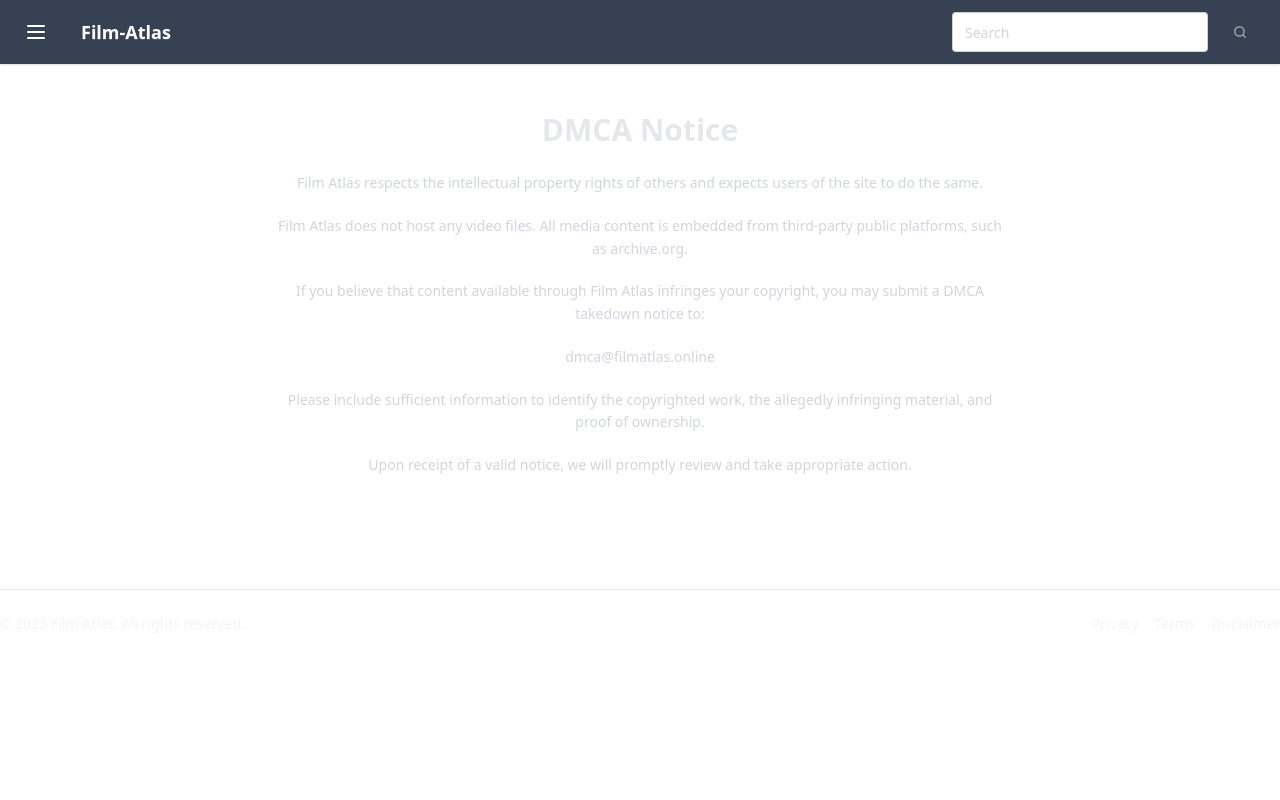
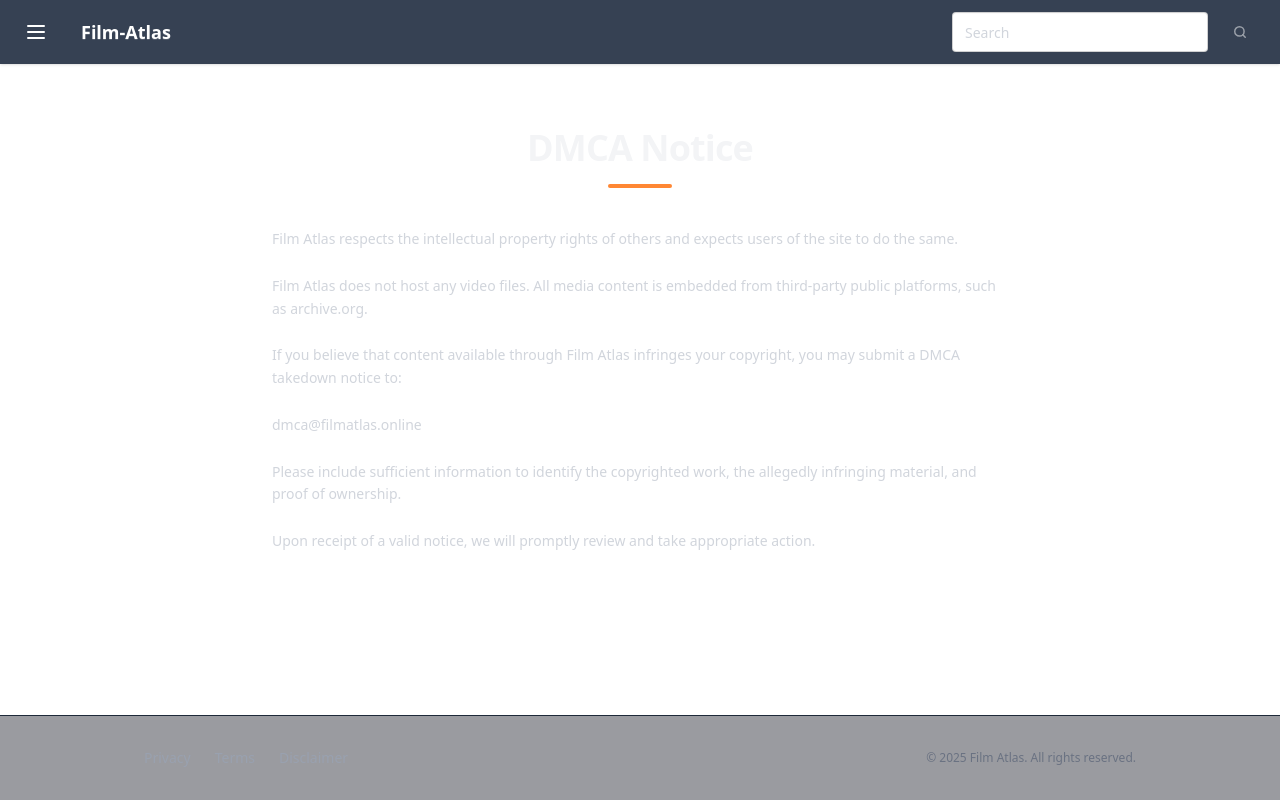
Before and after one commit to Lame-Fortuna/movie-review, a Next.js app: page /dmca in a window 1280 px wide. Built offline with nearby package versions, Linux system fonts and the light colour scheme.

Commit message:
almost done

```diff
--- a/src/app/api/insert/[id]/route.js
+++ b/src/app/api/insert/[id]/route.js
@@ -13,7 +13,7 @@
       review: form.get('review'),
     };
 
-    const collection = await getCollection();
+    const collection = await getCollection("reviews");
 
     const existing = await collection.findOne({ movieId });
 
@@ -51,6 +51,6 @@
     return NextResponse.json({ success: true });
   } catch (err) {
     console.error('Error inserting review:', err);
-    return NextResponse.json({ success: false, error: 'Internal Server Error' }, { status: 500 });
+    return NextResponse.json({ error: 'Internal Server Error' }, { status: 500 });
   }
 }
--- a/src/app/components/LegalLayout.tsx
+++ b/src/app/components/LegalLayout.tsx
@@ -9,34 +9,45 @@
   children: React.ReactNode;
 }) {
   return (
-    <>
+  <div className="min-h-screen flex flex-col">
     <Navbar />
 
-    <main className="mx-auto max-w-3xl px-4 py-12 text-gray-200 text-center">
-      <h1 className="mb-6 text-3xl font-semibold">{title}</h1>
-      <div className="space-y-5 text-sm leading-relaxed text-gray-300">
+    <main className="flex-1 mx-auto max-w-3xl px-4 py-16">
+      <header className="mb-10 text-center">
+        <h1 className="text-4xl font-bold tracking-tight text-gray-100">
+          {title}
+        </h1>
+        <div className="mx-auto mt-4 h-1 w-16 rounded-full bg-orange-500/80" />
+      </header>
+
+      <section className="space-y-6 text-sm leading-relaxed text-gray-300">
         {children}
-      </div>
+      </section>
     </main>
-    <footer className="mt-16 border-t border-gray-200 py-6 text-sm text-gray-100">
-        <div className="flex flex-col sm:flex-row gap-4 justify-between items-center">
-            <p>
-            © {new Date().getFullYear()} Film Atlas. All rights reserved.
-            </p>
 
-            <nav className="flex gap-4">
-            <Link href="/privacy-policy" className="hover:underline">
+    <footer className="border-t border-gray-800 bg-gray-950/40">
+      <div className="mx-auto max-w-5xl px-4 py-8">
+        <div className="flex flex-col items-center justify-between gap-4 sm:flex-row">
+          <nav className="flex gap-6 text-sm text-gray-400">
+            <Link href="/privacy-policy" className="hover:text-gray-100 transition">
               Privacy
             </Link>
-            <Link href="/terms" className="hover:underline">
+            <Link href="/terms" className="hover:text-gray-100 transition">
               Terms
             </Link>
-            <Link href="/disclaimer" className="hover:underline">
+            <Link href="/disclaimer" className="hover:text-gray-100 transition">
               Disclaimer
             </Link>
           </nav>
+
+          <p className="text-xs text-gray-500">
+            © {new Date().getFullYear()} Film Atlas. All rights reserved.
+          </p>
+        </div>
       </div>
     </footer>
-    </>
+  </div>
 );
+
+
 }
--- a/src/app/movies/[id]/MovieStream.tsx
+++ b/src/app/movies/[id]/MovieStream.tsx
@@ -76,7 +76,7 @@
     <div className="min-h-screen bg-base-200">
       <Navbar />
 
-      <main className="w-[97%] mx-auto mt-5 p-6 flex flex-col bg-cyan-50 text-black shadow-lg">
+      <main className="p-6 flex flex-col bg-cyan-50 text-black shadow-lg">
         {/* Title + Year */}
         <header className="text-center mb-6">
           <h1 className="text-3xl font-extrabold">{movie.Title}</h1>
--- a/src/app/search/[query]/[...parameters]/MovieList.tsx
+++ b/src/app/search/[query]/[...parameters]/MovieList.tsx
@@ -27,14 +27,14 @@
   return (
     <Link
       href={`/movies/${movie.imdbID}`}
-      className="card w-60 sm:w-30 m-3 bg-[#38435b] shadow-xl text-center overflow-hidden"
+      className="card w-30 md:w-60 m-3 bg-[#38435b] shadow-xl text-center overflow-hidden"
     >
       <figure>
         <img
           src={src}
           alt={movie.Title}
           title={`Poster for ${movie.Title}`}
-          className="w-full h-80 sm:h-40 object-cover"
+          className="w-full h-40 md:h-40 object-cover"
           onError={() => setSrc("/images/poster.webp")}
         />
       </figure>
@@ -72,7 +72,7 @@
 
         {/* Sort Filter */}
         {showSort && (
-          <div className="max-w-6xl mx-auto my-4 flex items-center justify-end px-4">
+          <div className="w-40 mx-auto my-4 flex items-center justify-end px-4">
             <label htmlFor="sort" className="text-lg pr-3">
               Sort By
             </label>
```
Lines whose indentation alone changed are shown as unchanged.
